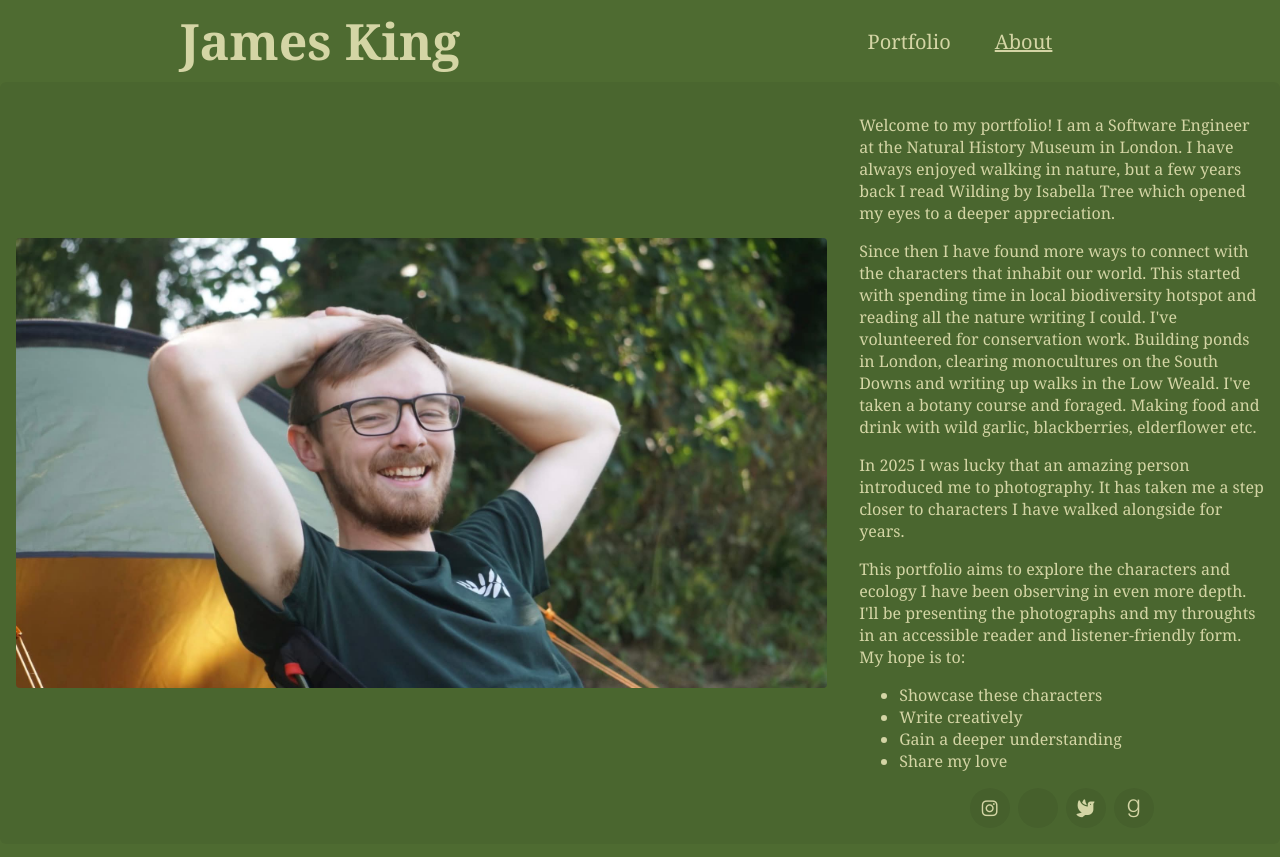
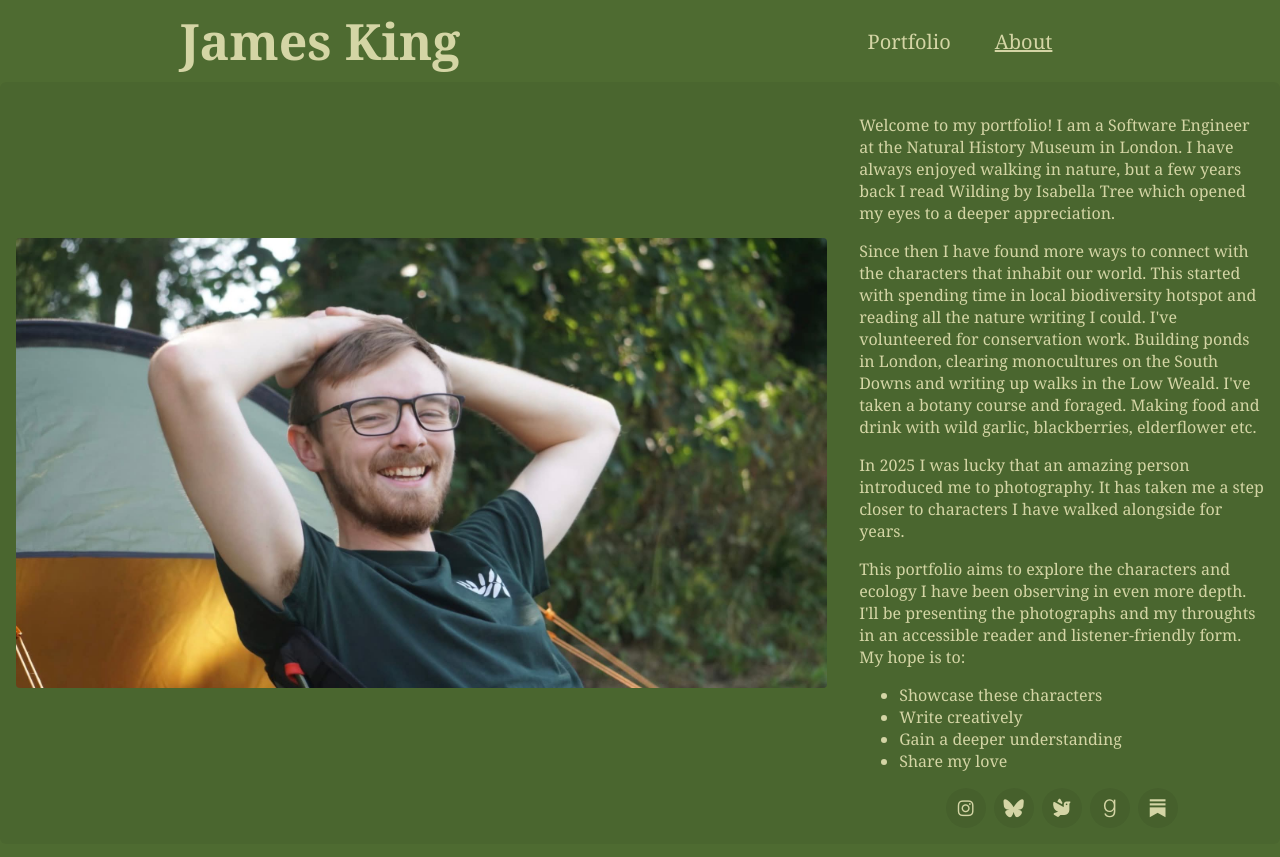
Before and after one commit to JCKing97/jcking97.github.io, a Jekyll site: the page built from about.html, in a window 1280 px wide. Shown: the top 857 px of the page. Built offline with Jekyll 4.4.1, drawn with Linux system fonts in a browser that asks for light colours.

Commit message:
Update fontawesome version and add substack

```diff
--- a/_config.yml
+++ b/_config.yml
@@ -44,6 +44,9 @@
     - title: Goodreads
       icon: goodreads-g
       url: "https://www.goodreads.com/user/show/49647734-james-king"
+    - title: Substack
+      icon: substack
+      url: "https://substack.com/@jamesking97"
 
 # Exclude from processing.
 # The following items will not be processed, by default.
--- a/_includes/head.html
+++ b/_includes/head.html
@@ -2,6 +2,6 @@
     <meta charset="utf-8">
     <meta http-equiv="X-UA-Compatible" content="IE=edge">
     <meta name="viewport" content="width=device-width, initial-scale=1">
-    <link rel="stylesheet" href="https://cdnjs.cloudflare.com/ajax/libs/font-awesome/6.4.0/css/all.min.css">
+    <link rel="stylesheet" href="https://cdnjs.cloudflare.com/ajax/libs/font-awesome/7.3.1/css/all.min.css">
     <link rel="stylesheet" href="/assets/css/style.css">
 </head>
```
